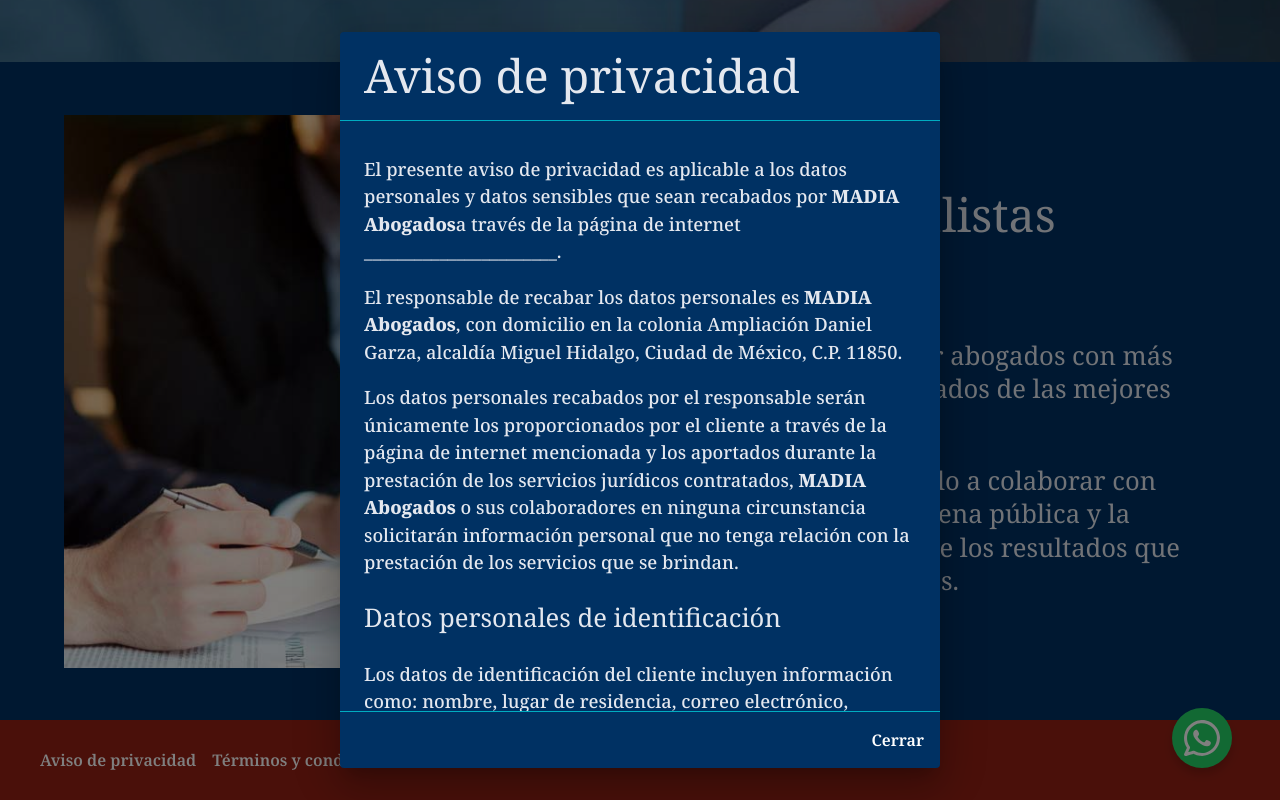
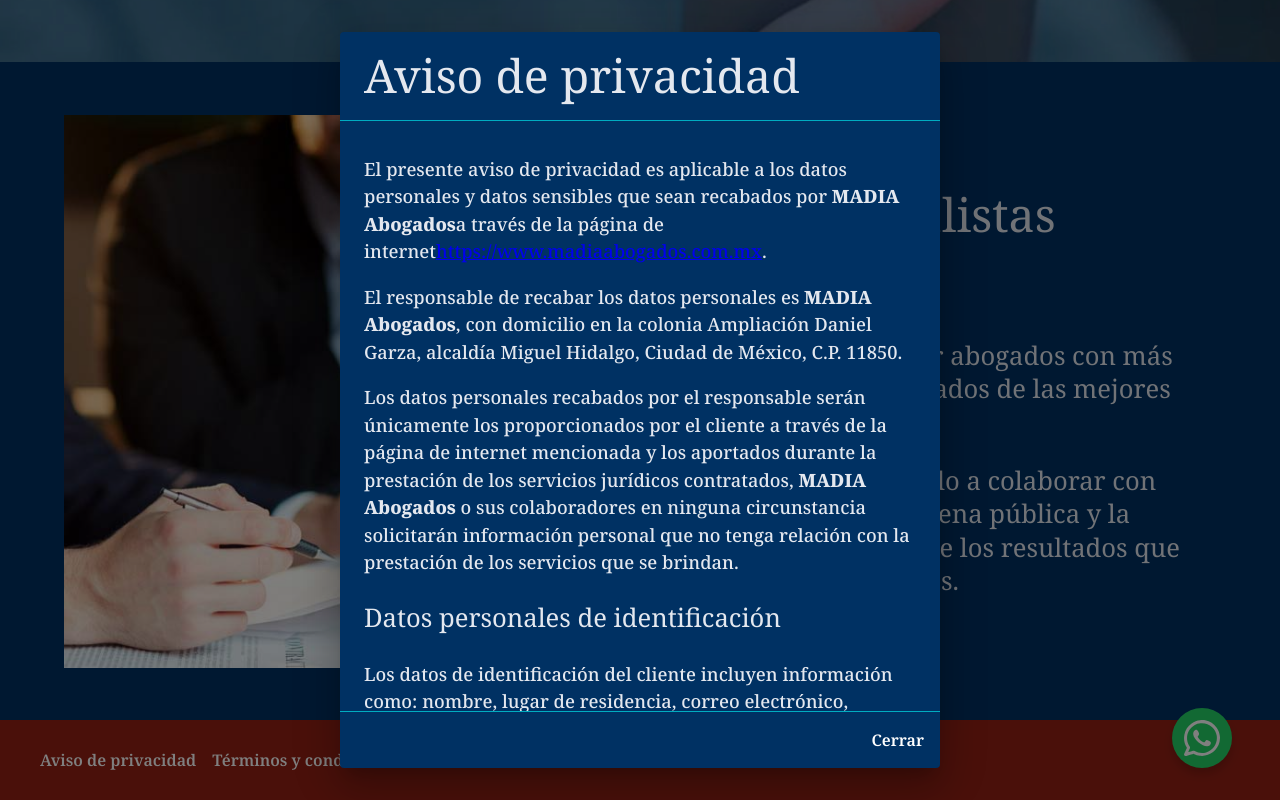
Before and after one commit to BrunoPCH/amadia, a React (Vite) app: page / in a window 1280 px wide. Both pictures are taken after a click on the button "Aviso de privacidad". Shown: the part 2687-3487 px from the top of the page. Built offline with nearby package versions, Linux system fonts and the light colour scheme.

Commit message:
Server adjustments

```diff
--- a/index.html
+++ b/index.html
@@ -2,6 +2,18 @@
 <html lang="es">
 
 <head>
+  <!-- Google ANALYTICS -->
+  <!-- Google tag (gtag.js) -->
+  <script async src="https://www.googletagmanager.com/gtag/js?id=G-1V1TRHFW3Q"></script>
+  <script>
+    window.dataLayer = window.dataLayer || [];
+    function gtag() { dataLayer.push(arguments); }
+    gtag('js', new Date());
+
+    gtag('config', 'G-1V1TRHFW3Q');
+  </script>
+
+
   <meta charset="UTF-8" />
   <link rel="icon" type="image/svg+xml" href="./src/assets/favicon-madia.svg" />
   <!-- <link
@@ -16,7 +28,7 @@
 
   <!-- SEO TAGS -->
   <!-- Primary Meta Tags -->
-  <meta name="title" content="Madia Abogados — Especialistas en derecho familiar">
+  <meta name="title" content="MADIA Abogados — Especialistas en derecho familiar">
   <meta name="description"
     content="Grupo de abogados dedicados a resolver casos relacionados con: Herencias, Divorcios, Pensión alimenticia, Guarda y custodia, Juicios de interdicción.">
   <meta name="keywords"
@@ -25,31 +37,31 @@
   <meta http-equiv="Content-Type" content="text/html; charset=utf-8">
   <meta name="language" content="Spanish">
   <meta name="revisit-after" content="10 days">
-  <meta name="author" content="Madia abogados">
+  <meta name="author" content="MADIA abogados">
 
 
   <!-- Open Graph / Facebook -->
   <meta property="og:type" content="website" />
-  <meta property="og:url" content="./src/assets/open-grap-image.jpg" />
-  <meta property="og:title" content="Madia Abogados — Especialistas en derecho familiar" />
+  <meta property="og:url" content="https://www.madiaabogados.com.mx/" />
+  <meta property="og:title" content="MADIA Abogados — Especialistas en derecho familiar" />
   <meta property="og:description"
     content="Grupo de abogados dedicados a resolver casos relacionados con: Herencias, Divorcios, Pensión alimenticia, Guarda y custodia, Juicios de interdicción." />
-  <meta property="og:image" content="./src/assets/madia-logo-web.svg" />
+  <meta property="og:image" content="https://www.madiaabogados.com.mx/assets/open-grap-image.jpg" />
 
   <!-- Twitter -->
   <meta property="twitter:card" content="summary_large_image" />
-  <meta property="twitter:url" content="https://madia.com" />
-  <meta property="twitter:title" content="Madia Abogados — Especialistas en derecho familiar" />
+  <meta property="twitter:url" content="https://www.madiaabogados.com.mx/" />
+  <meta property="twitter:title" content="MADIA Abogados — Especialistas en derecho familiar" />
   <meta property="twitter:description"
     content="Grupo de abogados dedicados a resolver casos relacionados con: Herencias, Divorcios, Pensión alimenticia, Guarda y custodia, Juicios de interdicción." />
-  <meta property="twitter:image" content="./src/assets/madia-logo-web.svg" />
+  <meta property="twitter:image" content="https://www.madiaabogados.com.mx/assets/open-grap-image.jpg" />
 
 
 
 
 
 
-  <title>Madia</title>
+  <title>MADIA - Abogados</title>
 </head>
 
 <body>
--- a/src/components/Footer.jsx
+++ b/src/components/Footer.jsx
@@ -79,7 +79,10 @@
               El presente aviso de privacidad es aplicable a los datos
               personales y datos sensibles que sean recabados por{" "}
               <b>MADIA Abogados</b>a través de la página de internet
-              _______________________.
+              <a href="https://www.madiaabogados.com.mx">
+                https://www.madiaabogados.com.mx
+              </a>
+              .
             </p>
             <p>
               El responsable de recabar los datos personales es{" "}
@@ -290,9 +293,14 @@
               </li>
               <li>
                 Al solicitar información a través de la página de internet
-                _____________________, el usuario acepta los presentes términos
-                y condiciones y el aviso de privacidad que puede ser consultado
-                en _______________________
+                <a href="https://www.madiaabogados.com.mx">
+                  https://www.madiaabogados.com.mx
+                </a>
+                , el usuario acepta los presentes términos y condiciones y el
+                aviso de privacidad que puede ser consultado en{" "}
+                <a href="https://www.madiaabogados.com.mx">
+                  https://www.madiaabogados.com.mx
+                </a>
               </li>
             </ol>
           </DialogContentText>
```
